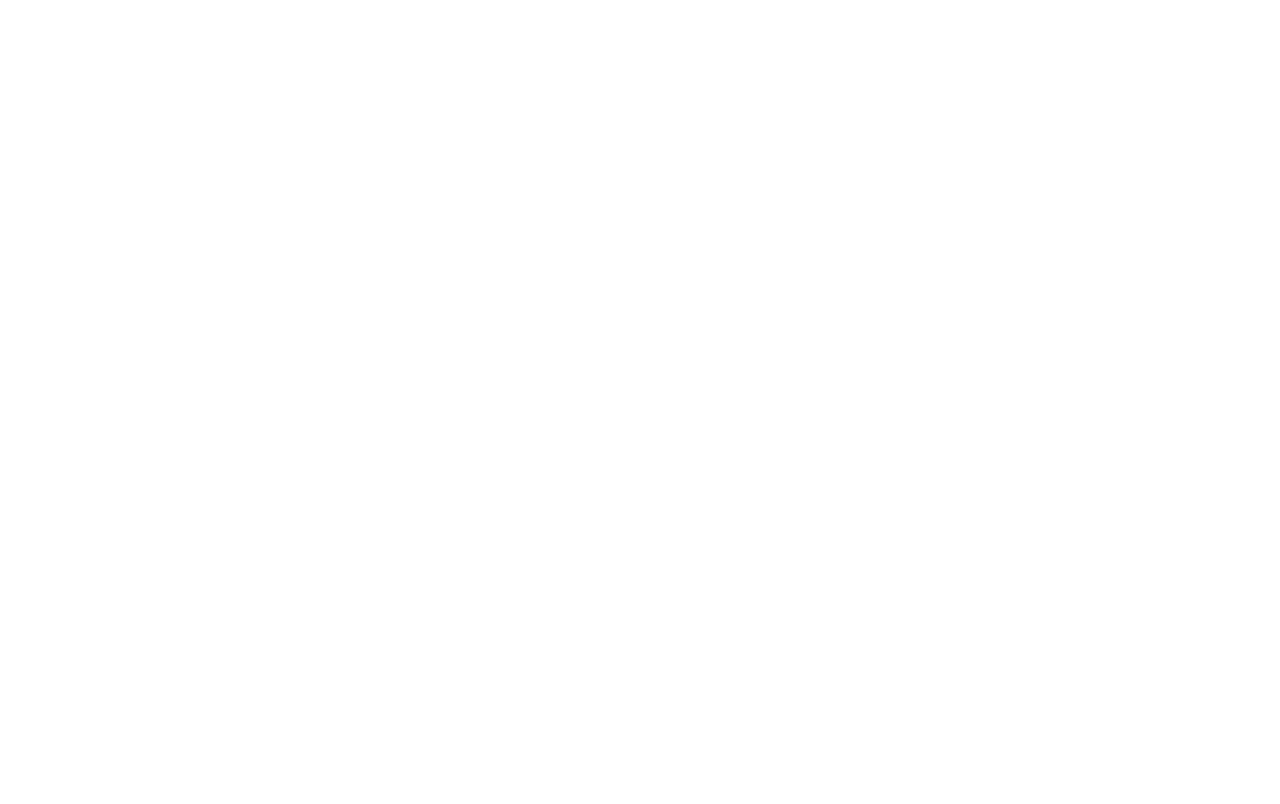
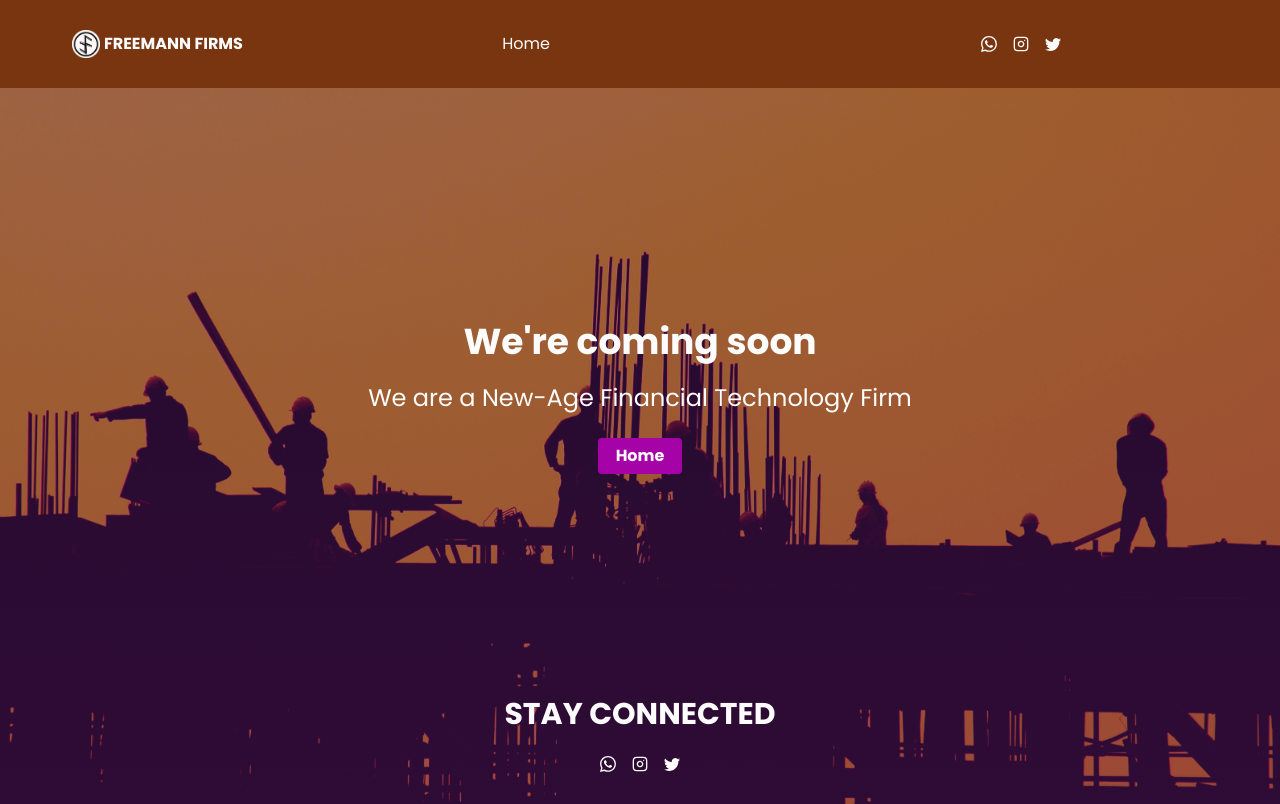
Before and after one commit to FreemannFirms/Freemann-Firms-REACT-V2, a React (Vite) app: page /comingsoon in a window 1280 px wide. Before the commit this address had no page. Built offline with nearby package versions, Linux system fonts and the light colour scheme.

Commit message:
New changes

```diff
--- a/package.json
+++ b/package.json
@@ -9,11 +9,15 @@
     "preview": "vite preview"
   },
   "dependencies": {
+    "@react-spring/web": "^9.7.1",
+    "aos": "^2.3.4",
     "daisyui": "^2.51.3",
     "flowbite": "^1.6.4",
+    "framer-motion": "^10.3.1",
     "react": "^18.2.0",
     "react-dom": "^18.2.0",
     "react-icons": "^4.8.0",
+    "react-intersection-observer": "^9.4.3",
     "react-responsive-carousel": "^3.2.23",
     "react-router-dom": "^6.8.2"
   },
--- a/src/App.css
+++ b/src/App.css
@@ -32,3 +32,17 @@ nav a.active{
     transform: translateX(0.6rem);
     transition: ease-in-out 0.5s;
 }
+
+/* COMINGSOON SECTION */
+.Cmshero-image{
+    background-image: linear-gradient(rgba(243, 13, 243, 0.212), rgba(236, 16, 225, 0.281)),url('../src/assets/Images/cms.jpg');
+    background-size: cover;
+}
+
+@media screen and (min-width: 1000px) {
+    /* SERVICES SECTION */
+    .services:hover{
+        transform: translateY(-0.6rem);
+        transition: ease-in-out 0.5s;
+    }
+}
--- a/src/App.jsx
+++ b/src/App.jsx
@@ -4,9 +4,9 @@ import { Routes, Route } from 'react-router-dom'
 //COMPONENTS//
 import Academy from './components/Pages/Academy'
 import HomePage from './components/Pages/Home'
-import Invest from './components/Pages/Invest'
 import Courses from './components/Pages/Courses'
 import About from './components/Pages/About'
+import ComingSoon from './components/Pages/ComingSoon'
 
 
 function App() {
@@ -15,9 +15,7 @@ function App() {
     <Routes>
       <Route path='/' element={<HomePage />} />
       <Route path='academy' element={<Academy />} />
-        {/* <Route path='invest' element={<Invest />} />
-        <Route path='trade' element={<Trade />} />
-        <Route path='marketplace' element={<Marketplace />} /> */}
+      <Route path='comingsoon' element={<ComingSoon />} />
       <Route path='courses' element={<Courses />} />
       <Route path='about' element={<About />} />
     </Routes>
--- /dev/null
+++ b/src/components/Navigation/ComingsoonNavbar.jsx
@@ -0,0 +1,64 @@
+import React, { useState } from 'react'
+
+//ICONS//
+import { BsWhatsapp } from "react-icons/bs";
+import { FiInstagram } from "react-icons/fi";
+import { BsTwitter } from "react-icons/bs";
+import { NavLink } from "react-router-dom";
+
+//IMAGES//
+import img from '../../assets/Images/FF.png'
+
+const ComingsoonNavbar = () => {
+    const [open, setOpen] = useState(false)
+
+  return (
+    <nav className="bg-stone-900">
+            <div className="container px-6 py-4 mx-auto bg-amber-900">
+                <div className="lg:flex lg:items-center p-2  bg-amber-900">
+                    <div className="flex items-center justify-between lg:ml-9  bg-amber-900">
+                        <div className="flex items-center justify-between p-1">
+                            <a href="#" className="">
+                                <img className="w-auto h-10 sm:h-7" src={img} alt=""/>
+                            </a>
+                            <h1 className="hidden md:block p-1 text-white uppercase font-extrabold " >
+                                Freemann Firms
+                            </h1>
+                        </div>
+
+
+                        {/* Mobile menu button */}
+                        <div className="flex lg:hidden">
+                            <button onClick={() => setOpen(!open)} type="button" className="text-white dark:text-gray-200 hover:text-gray-600 dark:hover:text-gray-400 focus:outline-none focus:text-gray-600 dark:focus:text-gray-400" aria-label="toggle menu">
+                                <svg xmlns="http://www.w3.org/2000/svg" className="w-6 h-6" fill="none" viewBox="0 0 24 24" stroke="currentColor" strokeWidth="2">
+                                    <path strokeLinecap="round" strokeLinejoin="round" d="M4 8h16M4 16h16" />
+                                </svg>
+                            </button>
+                        </div>
+                    </div>
+
+                    <div className={`${open ? 'translate-x-0 opacity-100 ' : 'opacity-0 -translate-x-full '}` + "absolute inset-x-0 z-20 flex-1 w-full px-6 py-4 transition-all duration-300 ease-in-out bg-yellow-700 dark:bg-gray-800 lg:mt-0 lg:p-1 lg:top-0 lg:relative lg:bg-transparent lg:w-auto lg:opacity-100 lg:translate-x-0 lg:flex lg:items-center lg:justify-around"}>
+                        <div className="flex flex-col text-white capitalize dark:text-gray-300 lg:flex lg:px-16 lg:-mx-4 lg:flex-row lg:items-center">
+                            <NavLink to="/" className="mt-2 transition-colors duration-300 transform lg:mt-0 lg:mx-4 hover:text-primaryColor dark:hover:text-grao-200" >Home</NavLink>
+                        </div>
+
+                        <div className="flex justify-center mt-6 lg:flex lg:mt-0 lg:-mx-2">
+                            <a href="#" className="mx-2 text-white transition-colors duration-300 transform dark:text-gray-300 hover:text-primaryColor dark:hover:text-gray-300" aria-label="Reddit">
+                                <BsWhatsapp />
+                            </a>
+                            <a href="#" className="mx-2 text-white transition-colors duration-300 transform dark:text-gray-300 hover:text-primaryColor dark:hover:text-gray-300" aria-label="Reddit">
+                                <FiInstagram />
+                            </a>
+                            <a href="#" className="mx-2 text-white transition-colors duration-300 transform dark:text-gray-300 hover:text-primaryColor dark:hover:text-gray-300" aria-label="Reddit">
+                                <BsTwitter />
+                            </a>
+                        </div>
+                    </div>
+                </div>
+            </div >
+        </nav >
+  )
+}
+
+
+export default ComingsoonNavbar
--- a/src/components/Navigation/Navbar.jsx
+++ b/src/components/Navigation/Navbar.jsx
@@ -43,9 +43,9 @@ const Navbar = () => {
                         <div className="flex flex-col text-gray-600 capitalize dark:text-gray-300 lg:flex lg:-mx-2 lg:flex-row lg:items-center">
                             <NavLink to="/" className="nav mt-2 transition-colors duration-300 transform lg:mt-0 lg:mx-4 hover:text-primaryColor dark:hover:text-grao-200" >Home</NavLink>
                             <NavLink to="/academy" className="nav mt-2 transition-colors duration-300 transform lg:mt-0 lg:mx-4 hover:text-primaryColor dark:hover:text-gray-200">Academy</NavLink>
-                            <NavLink to="/invest"  className="nav mt-2 transition-colors duration-300 transform lg:mt-0 lg:mx-4 hover:text-primaryColor dark:hover:text-gray-200">Invest</NavLink>
-                            <NavLink to="/trade" className="nav mt-2 transition-colors duration-300 transform lg:mt-0 lg:mx-4 hover:text-primaryColor dark:hover:text-gray-200">Trade</NavLink>
-                            <NavLink to="/marketplace" className="nav mt-2 transition-colors duration-300 transform lg:mt-0 lg:mx-4 hover:text-primaryColor dark:hover:text-gray-200">Markeplace</NavLink>
+                            <NavLink to="/comingsoon"  className="nav mt-2 transition-colors duration-300 transform lg:mt-0 lg:mx-4 hover:text-primaryColor dark:hover:text-gray-200">Invest</NavLink>
+                            <NavLink to="/comingsoon" className="nav mt-2 transition-colors duration-300 transform lg:mt-0 lg:mx-4 hover:text-primaryColor dark:hover:text-gray-200">Trade</NavLink>
+                            <NavLink to="/comingsoon" className="nav mt-2 transition-colors duration-300 transform lg:mt-0 lg:mx-4 hover:text-primaryColor dark:hover:text-gray-200">Markeplace</NavLink>
                         </div>
 
                         <div className="flex justify-center mt-6 lg:flex lg:mt-0 lg:-mx-2 items-center">
--- /dev/null
+++ b/src/components/PageSections/ComingsoonHero.jsx
@@ -0,0 +1,46 @@
+import React from 'react'
+import { Link } from 'react-router-dom';
+
+//ICONS//
+import { BsWhatsapp } from "react-icons/bs";
+import { FiInstagram } from "react-icons/fi";
+import { BsTwitter } from "react-icons/bs";
+
+//COMPONENTS//
+import Button from '../Reusable/Button';
+
+const ComingsoonHero = () => {
+    return (
+        <div className="Cmshero-image">
+            <div className="w-full bg-center bg-cover h-[38rem]">
+                <div className="flex items-center justify-center w-full h-full bg-gray-900/40">
+                    <div className="text-center">
+                        <h1 className="text-4xl font-semibold text-white lg:text-4xl p-3">We're coming soon</h1>
+                        <p className="text-2xl text-white p-2 mb-4">We are a New-Age Financial Technology Firm</p>
+                        <Button>
+                            <Link>
+                                Home
+                            </Link>
+                        </Button>
+                    </div>
+                </div>
+            </div>
+            <div className="flex flex-col items-center justify-center bg-gray-900/40">
+                <h1 className="text-white font-bold text-xl lg:text-3xl">STAY CONNECTED</h1>
+                <div className="flex justify-center mt-6 lg:flex mb-8 lg:-mx-2">
+                    <a href="#" className="mx-2 text-white transition-colors duration-300 transform dark:text-gray-300 hover:text-primaryColor dark:hover:text-gray-300" aria-label="Reddit">
+                        <BsWhatsapp />
+                    </a>
+                    <a href="#" className="mx-2 text-white transition-colors duration-300 transform dark:text-gray-300 hover:text-primaryColor dark:hover:text-gray-300" aria-label="Reddit">
+                        <FiInstagram />
+                    </a>
+                    <a href="#" className="mx-2 text-white transition-colors duration-300 transform dark:text-gray-300 hover:text-primaryColor dark:hover:text-gray-300" aria-label="Reddit">
+                        <BsTwitter />
+                    </a>
+                </div>
+            </div>
+        </div>
+    )
+}
+
+export default ComingsoonHero
--- a/src/components/PageSections/HomepageAbout.jsx
+++ b/src/components/PageSections/HomepageAbout.jsx
@@ -1,10 +1,32 @@
 import React from 'react'
+import { motion, useAnimation } from "framer-motion";
+import { useInView } from "react-intersection-observer";
+import { useEffect } from "react";
 
 //IMAGES//
 import about from '../../assets/Images/about.jpg'
 
+const boxVariant = {
+    visible: { opacity: 1, scale: 1, transition: { duration: 0.5 } },
+    hidden: { opacity: 0, scale: 0 }
+  };
+
+
 const HomepageAbout = () => {
+
+    const control = useAnimation();
+    const [ref, inView] = useInView();
+
+    useEffect(() => {
+      if (inView) {
+        control.start("visible");
+      } else {
+        control.start("hidden");
+      }
+    }, [control, inView]);
+
     return (
+        <motion.div ref={ref} variants={boxVariant} initial='hidden' animate={control}>
             <section className="bg-white dark:bg-gray-900">
                 <div className="container flex flex-col p-2 md:p-6 mx-auto lg:py-16 lg:flex-row lg:items-center">
                     <div className="flex items-center justify-center w-full h-96 lg:w-1/2" >
@@ -22,6 +44,7 @@ const HomepageAbout = () => {
                     </div>
                 </div>
             </section >
+        </motion.div>
     )
 }
 
--- /dev/null
+++ b/src/components/Pages/ComingSoon.jsx
@@ -0,0 +1,17 @@
+import React from 'react'
+
+//COMPONENTS//
+import ComingsoonHero from '../PageSections/ComingsoonHero'
+import ComingsoonNavbar from '../Navigation/ComingsoonNavbar'
+
+const ComingSoon = () => {
+    return (
+        <div>
+            <ComingsoonNavbar />
+            <ComingsoonHero />
+        </div>
+
+    )
+}
+
+export default ComingSoon
--- a/src/components/Pages/Home.jsx
+++ b/src/components/Pages/Home.jsx
@@ -1,4 +1,5 @@
 import React, { useRef } from "react"
+
 
 //COMPONENTS//
 import Layout from "../layout/Layout"
```
Also changed, not shown: src/components/PageSections/HomepageHero.jsx (+22 -2 lines), src/components/PageSections/HomepageService.jsx (+22 -0 lines), src/assets/Images/cms.jpg (added), 1 other file (tests, documents, lock files or other folders). Lines whose indentation alone changed are shown as unchanged.
